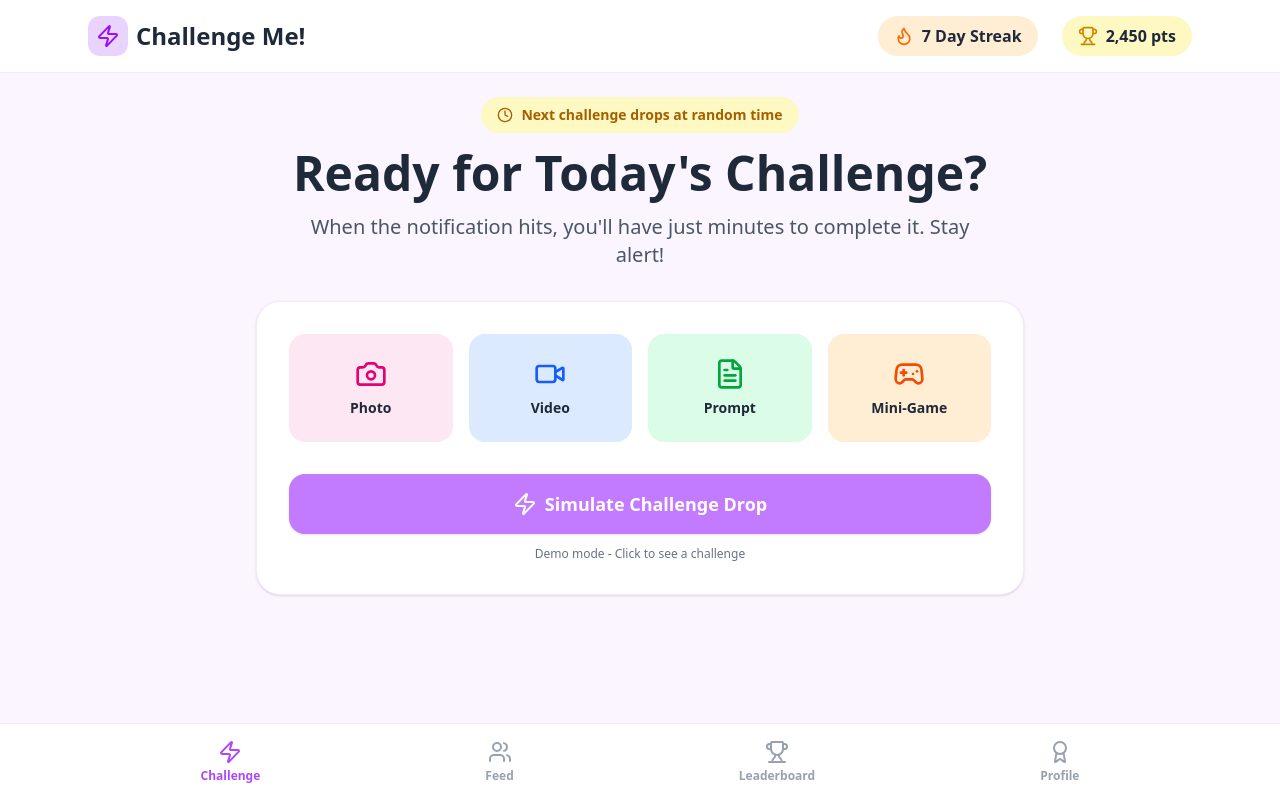
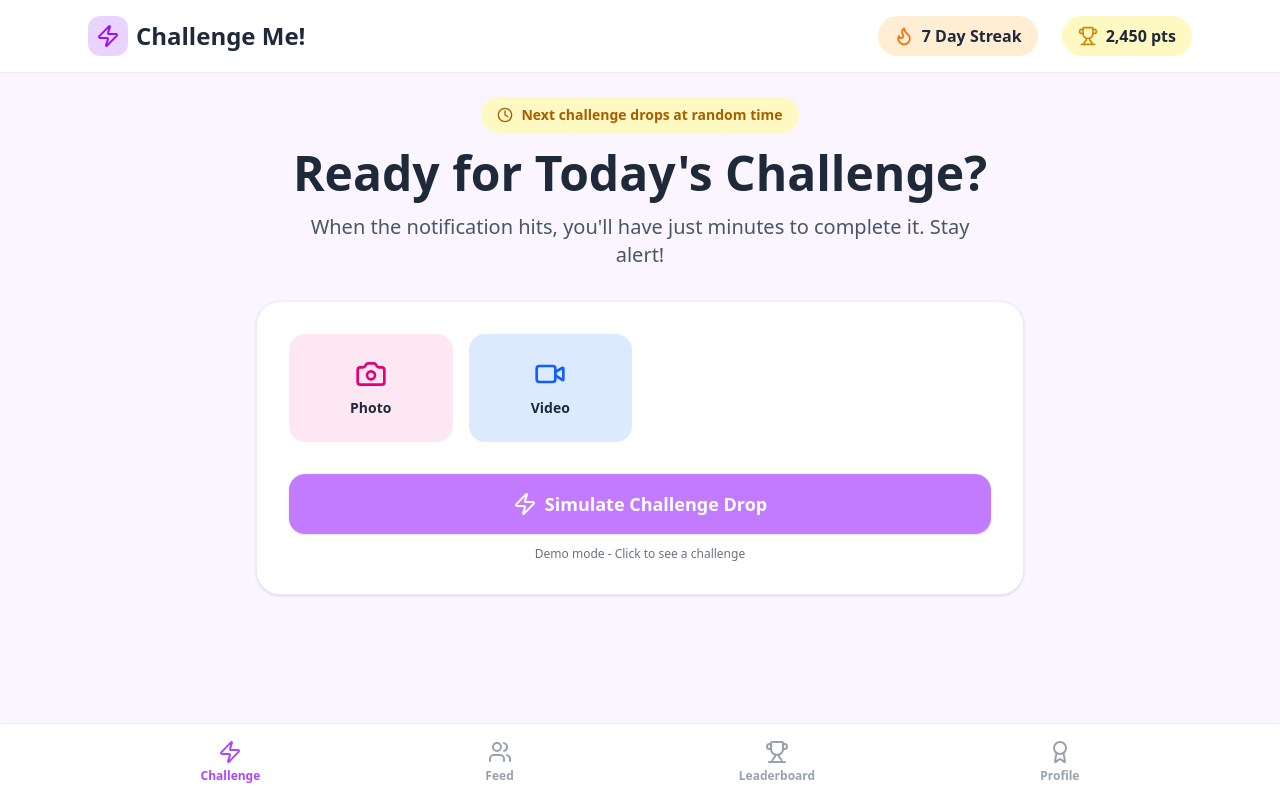
Before and after one commit to Oasis-NEU/f25-group-18, a React (Vite) app: page / in a window 1280 px wide. Built offline with nearby package versions, Linux system fonts and the light colour scheme.

Commit message:
removed elements

```diff
--- a/src/App.jsx
+++ b/src/App.jsx
@@ -1,6 +1,20 @@
-import './App.css'
-import React, { useState, useEffect } from 'react';
-import { Camera, Video, FileText, Gamepad2, Trophy, Users, Clock, Zap, Flame, Award, ChevronRight, Upload, Star } from 'lucide-react';
+import "./App.css";
+import React, { useState, useEffect } from "react";
+import {
+  Camera,
+  Video,
+  FileText,
+  Gamepad2,
+  Trophy,
+  Users,
+  Clock,
+  Zap,
+  Flame,
+  Award,
+  ChevronRight,
+  Upload,
+  Star,
+} from "lucide-react";
 
 // Header Component
 const Header = ({ streak, points }) => (
@@ -19,7 +33,9 @@ const Header = ({ streak, points }) => (
         </div>
         <div className="flex items-center gap-2 bg-yellow-100 px-4 py-2 rounded-full">
           <Trophy className="w-5 h-5 text-yellow-600" />
-          <span className="font-bold text-gray-800">{points.toLocaleString()} pts</span>
+          <span className="font-bold text-gray-800">
+            {points.toLocaleString()} pts
+          </span>
         </div>
       </div>
     </div>
@@ -29,10 +45,10 @@ const Header = ({ streak, points }) => (
 // Navigation Component
 const Navigation = ({ activeView, setActiveView }) => {
   const navItems = [
-    { id: 'home', icon: Zap, label: 'Challenge' },
-    { id: 'feed', icon: Users, label: 'Feed' },
-    { id: 'leaderboard', icon: Trophy, label: 'Leaderboard' },
-    { id: 'profile', icon: Award, label: 'Profile' }
+    { id: "home", icon: Zap, label: "Challenge" },
+    { id: "feed", icon: Users, label: "Feed" },
+    { id: "leaderboard", icon: Trophy, label: "Leaderboard" },
+    { id: "profile", icon: Award, label: "Profile" },
   ];
 
   return (
@@ -43,7 +59,7 @@ const Navigation = ({ activeView, setActiveView }) => {
             key={id}
             onClick={() => setActiveView(id)}
             className={`flex flex-col items-center gap-1 ${
-              activeView === id ? 'text-purple-500' : 'text-gray-400'
+              activeView === id ? "text-purple-500" : "text-gray-400"
             }`}
           >
             <Icon className="w-6 h-6" />
@@ -58,25 +74,19 @@ const Navigation = ({ activeView, setActiveView }) => {
 // Challenge Types Component
 const ChallengeTypes = () => {
   const types = [
-    { icon: Camera, label: 'Photo', color: 'pink' },
-    { icon: Video, label: 'Video', color: 'blue' },
-    { icon: FileText, label: 'Prompt', color: 'green' },
-    { icon: Gamepad2, label: 'Mini-Game', color: 'orange' }
+    { icon: Camera, label: "Photo", color: "pink" },
+    { icon: Video, label: "Video", color: "blue" },
   ];
 
   // map all color variants you need
   const bgColors = {
-    pink: 'bg-pink-100',
-    blue: 'bg-blue-100',
-    green: 'bg-green-100',
-    orange: 'bg-orange-100',
+    pink: "bg-pink-100",
+    blue: "bg-blue-100",
   };
 
   const textColors = {
-    pink: 'text-pink-600',
-    blue: 'text-blue-600',
-    green: 'text-green-600',
-    orange: 'text-orange-600',
+    pink: "text-pink-600",
+    blue: "text-blue-600",
   };
 
   return (
@@ -95,11 +105,18 @@ const ChallengeTypes = () => {
 };
 
 // Home View Component
-const HomeView = ({ isActive, hasSubmitted, timeLeft, startChallenge, submitChallenge, setActiveView }) => {
+const HomeView = ({
+  isActive,
+  hasSubmitted,
+  timeLeft,
+  startChallenge,
+  submitChallenge,
+  setActiveView,
+}) => {
   const formatTime = (seconds) => {
     const mins = Math.floor(seconds / 60);
     const secs = seconds % 60;
-    return `${mins}:${secs.toString().padStart(2, '0')}`;
+    return `${mins}:${secs.toString().padStart(2, "0")}`;
   };
 
   if (!isActive && !hasSubmitted) {
@@ -110,9 +127,12 @@ const HomeView = ({ isActive, hasSubmitted, timeLeft, startChallenge, submitChal
             <Clock className="w-4 h-4" />
             Next challenge drops at random time
           </div>
-          <h2 className="text-5xl font-bold text-gray-800">Ready for Today's Challenge?</h2>
+          <h2 className="text-5xl font-bold text-gray-800">
+            Ready for Today's Challenge?
+          </h2>
           <p className="text-xl text-gray-600 max-w-2xl mx-auto">
-            When the notification hits, you'll have just minutes to complete it. Stay alert!
+            When the notification hits, you'll have just minutes to complete it.
+            Stay alert!
           </p>
         </div>
 
@@ -128,7 +148,9 @@ const HomeView = ({ isActive, hasSubmitted, timeLeft, startChallenge, submitChal
             <Zap className="w-6 h-6" />
             Simulate Challenge Drop
           </button>
-          <p className="text-xs text-gray-500 mt-3">Demo mode - Click to see a challenge</p>
+          <p className="text-xs text-gray-500 mt-3">
+            Demo mode - Click to see a challenge
+          </p>
         </div>
       </div>
     );
@@ -138,8 +160,12 @@ const HomeView = ({ isActive, hasSubmitted, timeLeft, startChallenge, submitChal
     return (
       <div className="max-w-3xl mx-auto">
         <div className="bg-red-200 rounded-3xl p-8 mb-6 text-center shadow-sm animate-pulse">
-          <div className="text-6xl font-bold mb-2 text-red-700">{formatTime(timeLeft)}</div>
-          <div className="text-sm uppercase tracking-wider text-red-600">Time Remaining</div>
+          <div className="text-6xl font-bold mb-2 text-red-700">
+            {formatTime(timeLeft)}
+          </div>
+          <div className="text-sm uppercase tracking-wider text-red-600">
+            Time Remaining
+          </div>
         </div>
 
         <div className="bg-white rounded-3xl p-8 border border-purple-100 shadow-sm">
@@ -149,15 +175,21 @@ const HomeView = ({ isActive, hasSubmitted, timeLeft, startChallenge, submitChal
             </div>
             <div>
               <div className="text-sm text-gray-500">Photo Challenge</div>
-              <div className="text-2xl font-bold text-gray-800">Take a picture of something blue</div>
+              <div className="text-2xl font-bold text-gray-800">
+                Take a picture of something blue
+              </div>
             </div>
           </div>
 
           <div className="space-y-4">
             <div className="border-2 border-dashed border-purple-200 rounded-2xl p-12 text-center hover:border-purple-300 transition-all cursor-pointer bg-purple-50">
               <Upload className="w-12 h-12 mx-auto mb-3 text-purple-400" />
-              <div className="text-lg font-semibold mb-1 text-gray-800">Upload Your Submission</div>
-              <div className="text-sm text-gray-500">Take or upload a photo</div>
+              <div className="text-lg font-semibold mb-1 text-gray-800">
+                Upload Your Submission
+              </div>
+              <div className="text-sm text-gray-500">
+                Take or upload a photo
+              </div>
             </div>
 
             <button
@@ -169,7 +201,9 @@ const HomeView = ({ isActive, hasSubmitted, timeLeft, startChallenge, submitChal
           </div>
 
           <div className="mt-6 p-4 bg-yellow-50 rounded-xl border border-yellow-200">
-            <div className="text-sm font-semibold text-yellow-700 mb-2">Potential Rewards:</div>
+            <div className="text-sm font-semibold text-yellow-700 mb-2">
+              Potential Rewards:
+            </div>
             <div className="flex gap-4 text-sm text-gray-700">
               <div>🎯 Base: +50 pts</div>
               <div>⚡ Speed: +15 pts</div>
@@ -185,12 +219,14 @@ const HomeView = ({ isActive, hasSubmitted, timeLeft, startChallenge, submitChal
     <div className="max-w-3xl mx-auto text-center space-y-6">
       <div className="bg-green-200 rounded-3xl p-8 shadow-sm">
         <div className="text-6xl mb-4">🎉</div>
-        <div className="text-3xl font-bold mb-2 text-gray-800">Challenge Submitted!</div>
+        <div className="text-3xl font-bold mb-2 text-gray-800">
+          Challenge Submitted!
+        </div>
         <div className="text-lg text-gray-700">+75 points earned</div>
       </div>
 
       <button
-        onClick={() => setActiveView('feed')}
+        onClick={() => setActiveView("feed")}
         className="bg-white px-8 py-4 rounded-2xl font-semibold hover:bg-gray-50 transition-all flex items-center gap-2 mx-auto border border-purple-100 shadow-sm text-gray-800"
       >
         View Community Submissions
@@ -239,7 +275,7 @@ const FeedView = () => (
     </div>
 
     <div className="max-w-4xl mx-auto px-6 py-6 space-y-6 pb-24">
-      {[1, 2, 3, 4, 5].map(i => (
+      {[1, 2, 3, 4, 5].map((i) => (
         <FeedItem key={i} index={i} />
       ))}
     </div>
@@ -279,16 +315,25 @@ const LeaderboardView = () => (
       </div>
 
       <div className="space-y-3">
-        {[4, 5, 6, 7, 8, 9, 10].map(rank => (
-          <div key={rank} className="bg-white rounded-xl p-4 flex items-center gap-4 border border-purple-100 shadow-sm">
-            <div className="text-2xl font-bold text-purple-400 w-8">#{rank}</div>
+        {[4, 5, 6, 7, 8, 9, 10].map((rank) => (
+          <div
+            key={rank}
+            className="bg-white rounded-xl p-4 flex items-center gap-4 border border-purple-100 shadow-sm"
+          >
+            <div className="text-2xl font-bold text-purple-400 w-8">
+              #{rank}
+            </div>
             <div className="w-10 h-10 bg-blue-200 rounded-full"></div>
             <div className="flex-1">
               <div className="font-semibold text-gray-800">User {rank}</div>
-              <div className="text-xs text-gray-500">Level {Math.floor(rank / 2) + 3}</div>
+              <div className="text-xs text-gray-500">
+                Level {Math.floor(rank / 2) + 3}
+              </div>
             </div>
             <div className="text-right">
-              <div className="font-bold text-lg text-gray-800">{3500 - rank * 100}</div>
+              <div className="font-bold text-lg text-gray-800">
+                {3500 - rank * 100}
+              </div>
               <div className="text-xs text-gray-500">points</div>
             </div>
           </div>
@@ -313,8 +358,12 @@ const ProfileView = ({ points, streak }) => (
       <div className="grid grid-cols-2 gap-6">
         <div className="bg-yellow-200 rounded-2xl p-6 text-center shadow-sm">
           <Trophy className="w-8 h-8 mx-auto mb-2 text-yellow-700" />
-          <div className="text-3xl font-bold text-gray-800">{points.toLocaleString()}</div>
-          <div className="text-sm font-semibold text-gray-700">Total Points</div>
+          <div className="text-3xl font-bold text-gray-800">
+            {points.toLocaleString()}
+          </div>
+          <div className="text-sm font-semibold text-gray-700">
+            Total Points
+          </div>
         </div>
         <div className="bg-orange-200 rounded-2xl p-6 text-center shadow-sm">
           <Flame className="w-8 h-8 mx-auto mb-2 text-orange-600" />
@@ -326,8 +375,11 @@ const ProfileView = ({ points, streak }) => (
       <div className="bg-white rounded-2xl p-6 border border-purple-100 shadow-sm">
         <h3 className="text-lg font-bold mb-4 text-gray-800">Badges Earned</h3>
         <div className="grid grid-cols-4 gap-3">
-          {['🔥', '⚡', '🎯', '🏆', '⭐', '💎', '🎨', '🚀'].map((badge, i) => (
-            <div key={i} className="bg-purple-100 rounded-xl p-4 text-center text-3xl">
+          {["🔥", "⚡", "🎯", "🏆", "⭐", "💎", "🎨", "🚀"].map((badge, i) => (
+            <div
+              key={i}
+              className="bg-purple-100 rounded-xl p-4 text-center text-3xl"
+            >
               {badge}
             </div>
           ))}
@@ -335,17 +387,26 @@ const ProfileView = ({ points, streak }) => (
       </div>
 
       <div className="bg-white rounded-2xl p-6 border border-purple-100 shadow-sm">
-        <h3 className="text-lg font-bold mb-4 text-gray-800">Challenge History</h3>
+        <h3 className="text-lg font-bold mb-4 text-gray-800">
+          Challenge History
+        </h3>
         <div className="space-y-3">
-          {['Photo Challenge', 'Video Challenge', 'Trivia Challenge'].map((type, i) => (
-            <div key={i} className="flex items-center justify-between p-3 bg-purple-50 rounded-xl">
-              <div>
-                <div className="font-semibold text-gray-800">{type}</div>
-                <div className="text-xs text-gray-500">{i + 1} days ago</div>
+          {["Photo Challenge", "Video Challenge", "Trivia Challenge"].map(
+            (type, i) => (
+              <div
+                key={i}
+                className="flex items-center justify-between p-3 bg-purple-50 rounded-xl"
+              >
+                <div>
+                  <div className="font-semibold text-gray-800">{type}</div>
+                  <div className="text-xs text-gray-500">{i + 1} days ago</div>
+                </div>
+                <div className="text-green-600 font-bold">
+                  +{75 - i * 10} pts
+                </div>
               </div>
-              <div className="text-green-600 font-bold">+{75 - i * 10} pts</div>
-            </div>
-          ))}
+            )
+          )}
         </div>
       </div>
     </div>
@@ -354,7 +415,7 @@ const ProfileView = ({ points, streak }) => (
 
 // Main App Component
 export default function App() {
-  const [activeView, setActiveView] = useState('home');
+  const [activeView, setActiveView] = useState("home");
   const [timeLeft, setTimeLeft] = useState(179);
   const [isActive, setIsActive] = useState(false);
   const [hasSubmitted, setHasSubmitted] = useState(false);
@@ -365,7 +426,7 @@ export default function App() {
     let interval;
     if (isActive && timeLeft > 0) {
       interval = setInterval(() => {
-        setTimeLeft(prev => prev - 1);
+        setTimeLeft((prev) => prev - 1);
       }, 1000);
     }
     return () => clearInterval(interval);
@@ -380,12 +441,12 @@ export default function App() {
   const submitChallenge = () => {
     setHasSubmitted(true);
     setIsActive(false);
-    setPoints(prev => prev + 75);
+    setPoints((prev) => prev + 75);
   };
 
   return (
     <div className="min-h-screen">
-      {activeView === 'home' && (
+      {activeView === "home" && (
         <div className="min-h-screen bg-purple-50">
           <Header streak={streak} points={points} />
           <div className="max-w-6xl mx-auto px-6 py-6 pb-24">
@@ -402,21 +463,21 @@ export default function App() {
         </div>
       )}
 
-      {activeView === 'feed' && (
+      {activeView === "feed" && (
         <>
           <FeedView />
           <Navigation activeView={activeView} setActiveView={setActiveView} />
         </>
       )}
 
-      {activeView === 'leaderboard' && (
+      {activeView === "leaderboard" && (
         <>
           <LeaderboardView />
           <Navigation activeView={activeView} setActiveView={setActiveView} />
         </>
       )}
 
-      {activeView === 'profile' && (
+      {activeView === "profile" && (
         <>
           <ProfileView points={points} streak={streak} />
           <Navigation activeView={activeView} setActiveView={setActiveView} />
```
